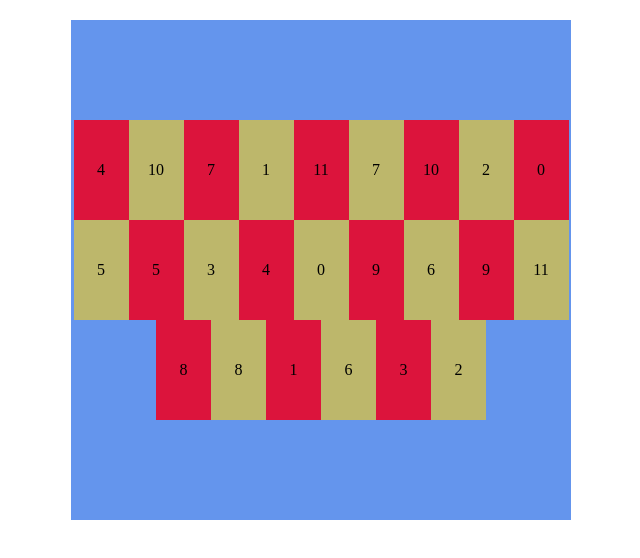
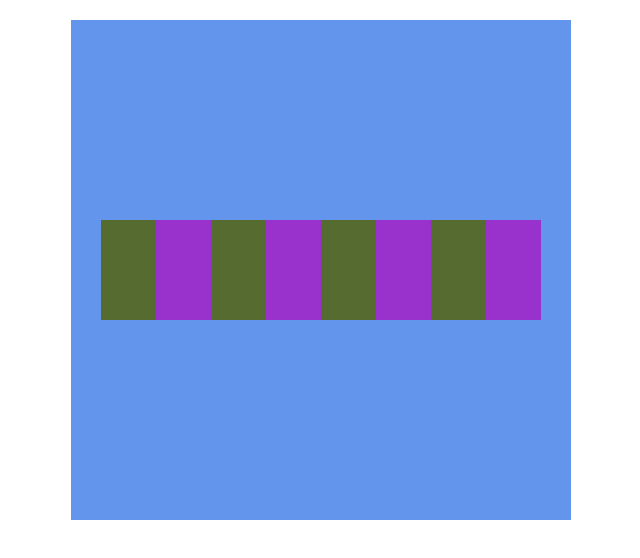
Before and after one commit to darkOwlWood/ReactMemoryMatchingGame, a React app: page / in a window 1280 px wide. Shown: the top 558 px of the page, without its empty margins (319-959 px from the left). Built offline with nearby package versions, Linux system fonts and the light colour scheme.

Commit message:
Improving the user experience when the cards are flipped

```diff
--- a/src/assets/styles/components/Card.scss
+++ b/src/assets/styles/components/Card.scss
@@ -2,15 +2,40 @@
     width: 11%;
     height: 20%;
 
-    background-color: crimson;
+    cursor: pointer;
+    position: relative;
+    transition: .3s linear;
+
+    perspective: 500px;
+    transform-style: preserve-3d; /**/
+}
+
+.card--back-face-flip{
+    transform: rotateY(180deg);
+}
+
+.card > span {
+    width: 100%;
+    height: 100%;
 
     display: flex;
     justify-content: center;
     align-items: center;
 
-    cursor: pointer;
+    position: absolute;
+
+    backface-visibility: hidden;
 }
 
-.card:nth-child(even){
-    background-color: darkkhaki;
+.card__back-face{
+    transform: rotateX(180deg);
+    background-color: darkolivegreen;
 }
+
+.card:nth-child(even) .card__back-face{
+    background-color: darkorchid;
+}
+
+.card__front-face{
+    background-color: darkorange;
+}
--- a/src/components/Card.jsx
+++ b/src/components/Card.jsx
@@ -1,26 +1,47 @@
-import React, { useRef, useState, useEffect } from 'react';
+import React, { useRef, useState, useLayoutEffect } from 'react';
 import '../assets/styles/components/Card.scss';
+import Config from '../config/';
 
-const Card = ({id,cardSelected}) => {
+const Card = ({id,cardSelected,gameState,setGameState,boardLock}) => {
 
     const [lock, setLock] = useState(false);
 
+    const dontMatch = () => {
+        setTimeout( () => {
+            setLock(false);
+            cardSelected.current.setLock(false);
+            boardLock.current = false;
+            cardSelected.current = {id: null, setLock: null};
+        },Config.FLIP_ANIMATION + Config.WAITING_TIME);
+    }
+
+    const match = () => {
+        boardLock.current = false;
+        cardSelected.current = {id: null, setLock: null};
+        setGameState({fundedCards: gameState.fundedCards+1});
+    }
+
     const handleOnClick = () => {
-        if(cardSelected.current.id){
-            cardSelected.current.id===id? setLock(true) : cardSelected.current.setLock(false);
-            cardSelected.current = {id: null, setLock: null};
-        }else{
-            setLock(true);
-            cardSelected.current = {id, setLock};
+        console.log(boardLock.current); /* --- */
+        if(!boardLock.current){
+            if(cardSelected.current.id){ /* this can't be 0 due to the behave of JS falsy values */
+                setLock(true);
+                boardLock.current = true;
+                cardSelected.current.id===id? match() : dontMatch();
+            }else{
+                setLock(true);
+                cardSelected.current = {id, setLock};
+            }
         }
     }
 
     return (
         <div
-            className="card"
+            className={`card ${lock? '' : 'card--back-face-flip'}`}
             onClick={lock? ()=>{} : handleOnClick}
         >
-            { id }
+            <span className="card__front-face">{ id }</span>
+            <span className="card__back-face"></span>
         </div>
     );
 }
--- a/src/components/GameBoard.jsx
+++ b/src/components/GameBoard.jsx
@@ -1,5 +1,6 @@
-import React, { useState, useRef, useLayoutEffect } from 'react';
+import React, { useState, useRef, useLayoutEffect, useEffect } from 'react';
 import '../assets/styles/components/GameBoard.scss';
+import Config from '../config';
 import Card from './Card';
 
 const shuffle = (array,pass) => {
@@ -18,15 +19,18 @@ const shuffle = (array,pass) => {
 const GameBoard = () => {
 
     const [cardArray, setCardArray] = useState([]);
+    const [gameState, setGameState] = useState({fundedCards: 0});
+    const boardLock = useRef(false);
     const cardSelected = useRef({id: null, setLock: null});
 
-    useLayoutEffect(() => {
+    useEffect(() => {
         setCardArray(shuffle(
-                Array(12)
+                Array(Config.CARDS_NUMBER)
                     .fill(0)
-                    .map((val,ndx) => [ndx,ndx])
+                    .map((val,ndx) => [ndx+1,ndx+1])
                     .flat(),
                 3));
+        setGameState({fundedCards: 0});
     },[]);
 
     return (
@@ -37,6 +41,9 @@ const GameBoard = () => {
                         key={ndx}
                         id={val}
                         cardSelected={cardSelected}
+                        gameState={gameState}
+                        setGameState={setGameState}
+                        boardLock={boardLock}
                     />
                 ))
             }
--- /dev/null
+++ b/src/config/index.js
@@ -0,0 +1,7 @@
+const Config = {
+    CARDS_NUMBER: 4,
+    FLIP_ANIMATION: 300,
+    WAITING_TIME: 700,
+};
+
+export default Config;
```
